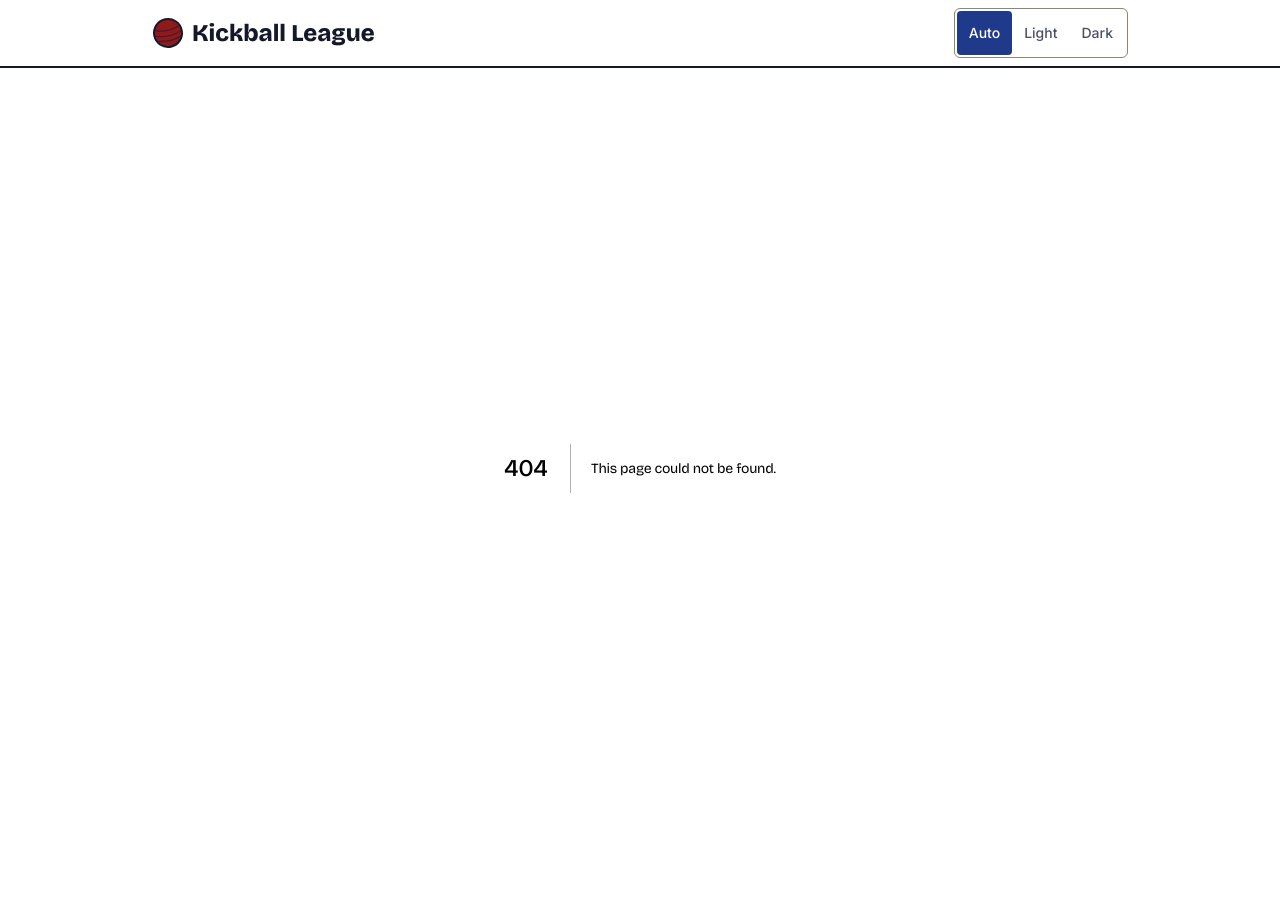
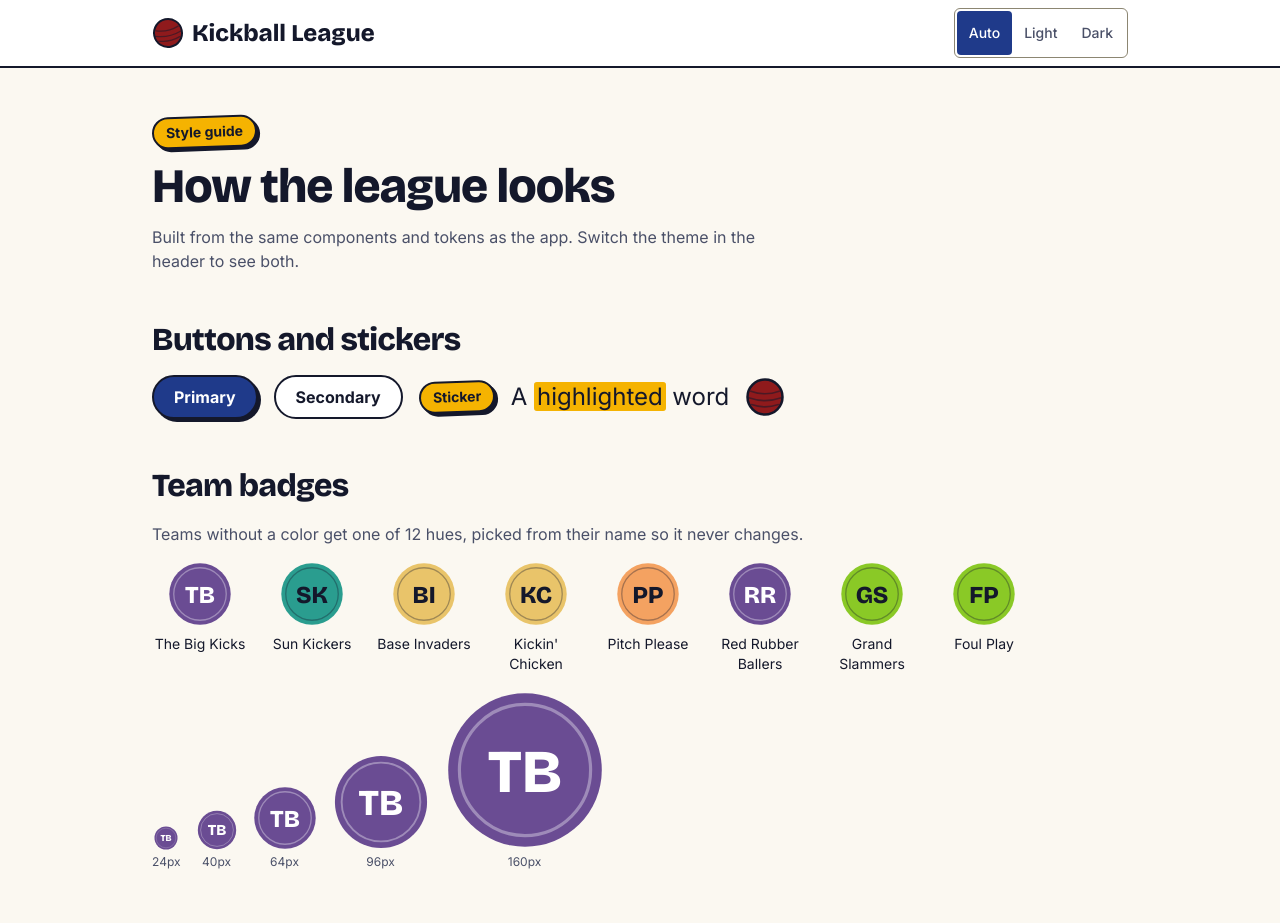
Before and after one commit to michael-fesselmeyer/kickball-league, a Next.js app: page /style in a window 1280 px wide. Before the commit this address had no page. Shown: the top 923 px of the page. Before the commit the page ends 868 px from the top, so only its background shows below. Built offline with nearby package versions, Linux system fonts and the light colour scheme.

Commit message:
feat: add a living style guide at /style
Built from the real components and tokens, so it cannot drift from the
app; not indexed by search engines.

```diff
--- /dev/null
+++ b/src/app/style/page.tsx
@@ -0,0 +1,100 @@
+import type { Metadata } from "next";
+import { Kickball } from "@/components/kickball";
+import { LogoBadge, type BadgeSize } from "@/components/logo-badge";
+import { TEAM_HUES } from "@/domain/badge/badge";
+
+export const metadata: Metadata = {
+  title: "Style guide",
+  robots: { index: false, follow: false },
+};
+
+const teams = [
+  "The Big Kicks",
+  "Sun Kickers",
+  "Base Invaders",
+  "Kickin' Chicken",
+  "Pitch Please",
+  "Red Rubber Ballers",
+  "Grand Slammers",
+  "Foul Play",
+];
+const sizes: BadgeSize[] = [24, 40, 64, 96, 160];
+
+/** A living style guide: the real components, so it can never drift from the app. */
+export default function StylePage() {
+  return (
+    <main className="mx-auto flex w-full max-w-5xl flex-col gap-12 px-4 py-12 md:px-6">
+      <header className="flex flex-col gap-3">
+        <span className="sticker self-start">Style guide</span>
+        <h1 className="text-h1">How the league looks</h1>
+        <p className="max-w-prose text-text-muted">
+          Built from the same components and tokens as the app. Switch the theme
+          in the header to see both.
+        </p>
+      </header>
+
+      <section aria-labelledby="buttons" className="flex flex-col gap-4">
+        <h2 id="buttons" className="text-h2">
+          Buttons and stickers
+        </h2>
+        <div className="flex flex-wrap items-center gap-4">
+          <button type="button" className="btn btn-primary">
+            Primary
+          </button>
+          <button type="button" className="btn btn-secondary">
+            Secondary
+          </button>
+          <span className="sticker">Sticker</span>
+          <span className="text-h3">
+            A <span className="swipe">highlighted</span> word
+          </span>
+          <Kickball className="size-10" />
+        </div>
+      </section>
+
+      <section aria-labelledby="team-badges" className="flex flex-col gap-4">
+        <h2 id="team-badges" className="text-h2">
+          Team badges
+        </h2>
+        <p className="text-text-muted">
+          Teams without a color get one of {TEAM_HUES.length} hues, picked from
+          their name so it never changes.
+        </p>
+        <ul className="flex flex-wrap gap-4">
+          {teams.map((team) => (
+            <li
+              key={team}
+              className="flex w-24 flex-col items-center gap-2 text-center text-small"
+            >
+              <LogoBadge kind="team" name={team} size={64} />
+              {team}
+            </li>
+          ))}
+        </ul>
+        <ul className="flex flex-wrap items-end gap-4" aria-label="Badge sizes">
+          {sizes.map((size) => (
+            <li
+              key={size}
+              className="flex flex-col items-center gap-1 text-micro text-text-muted"
+            >
+              <LogoBadge kind="team" name="The Big Kicks" size={size} />
+              {size}px
+            </li>
+          ))}
+        </ul>
+      </section>
+
+      <section aria-labelledby="other-badges" className="flex flex-col gap-4">
+        <h2 id="other-badges" className="text-h2">
+          League mark and avatars
+        </h2>
+        <div className="flex flex-wrap items-center gap-6">
+          <LogoBadge kind="league" name="Brooklyn Kickball Club" size={96} />
+          <LogoBadge kind="league" name="Kickball League" size={64} />
+          <LogoBadge kind="avatar" name="Jordan Rivera" size={64} />
+          <LogoBadge kind="avatar" name="Sam" size={40} />
+        </div>
+      </section>
+    </main>
+  );
+}
```
